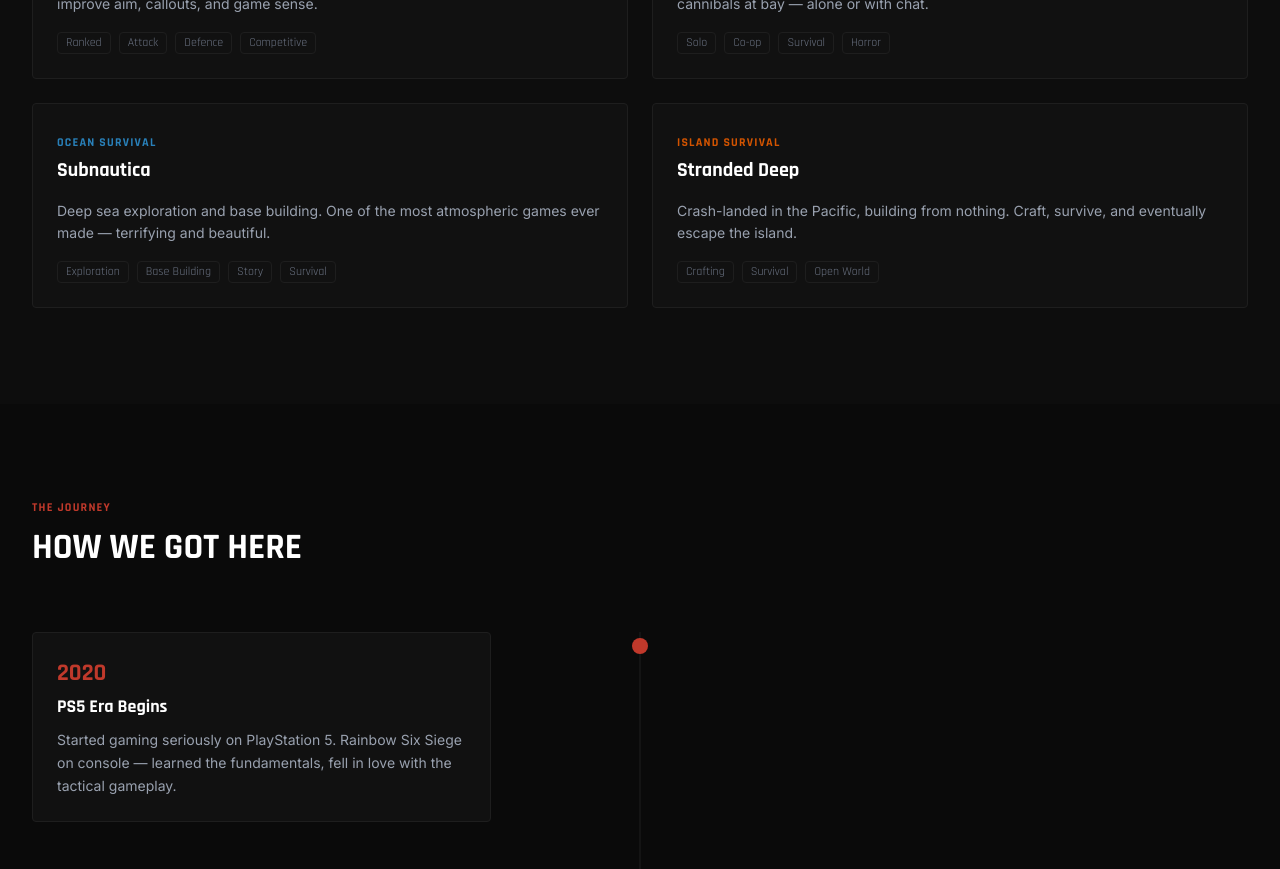
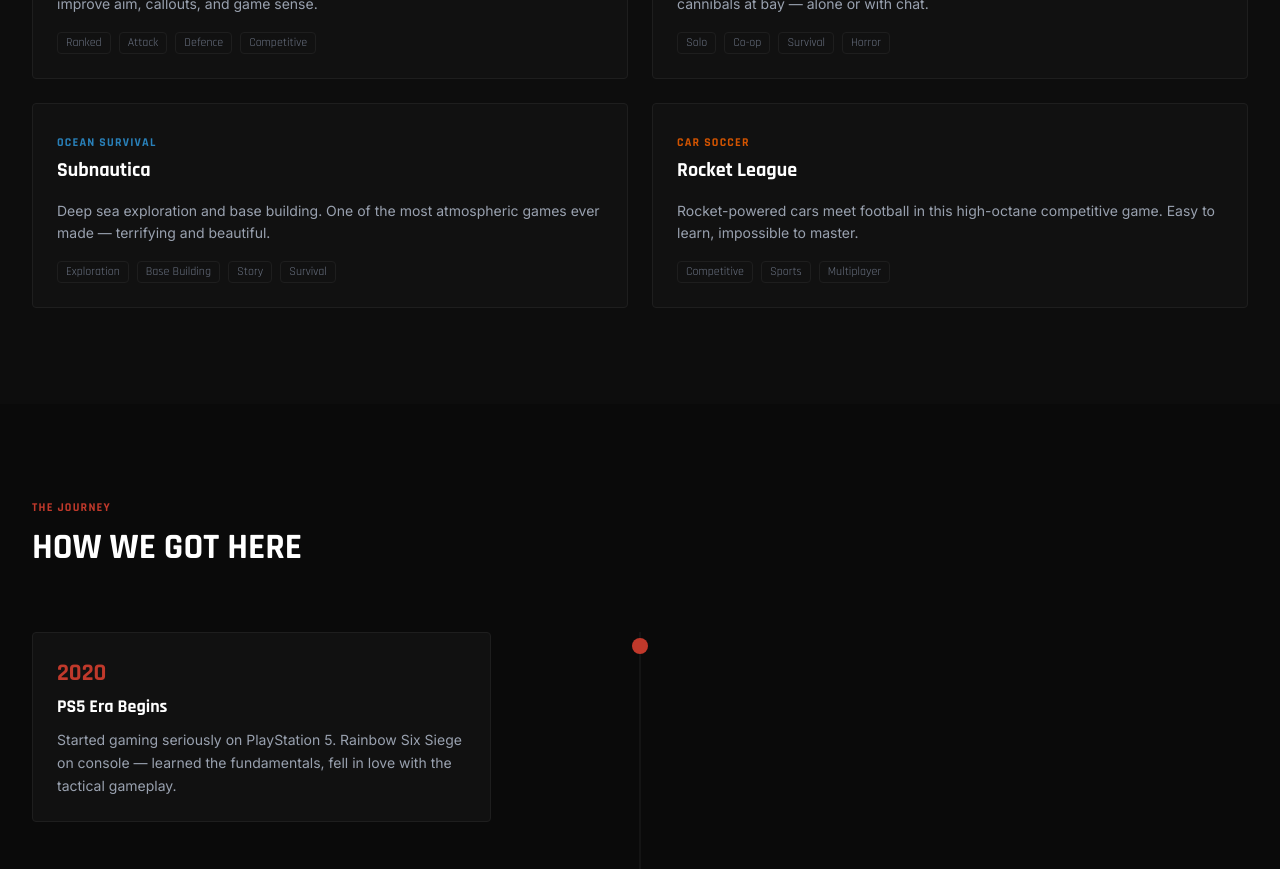
Before and after one commit to christopherrees09-oss/justbobl-website, a React (Vite) app: page /about in a window 1280 px wide. Shown: the part 1480-2349 px from the top of the page. Built offline with nearby package versions, Linux system fonts and the light colour scheme.

Commit message:
updated game description

```diff
--- a/src/pages/About.jsx
+++ b/src/pages/About.jsx
@@ -52,10 +52,10 @@
     color: '#2980b9',
   },
   {
-    name: 'Stranded Deep',
-    role: 'Island Survival',
-    description: 'Crash-landed in the Pacific, building from nothing. Craft, survive, and eventually escape the island.',
-    tags: ['Crafting', 'Survival', 'Open World'],
+    name: 'Rocket League',
+    role: 'Car Soccer',
+    description: 'Rocket-powered cars meet football in this high-octane competitive game. Easy to learn, impossible to master.',
+    tags: ['Competitive', 'Sports', 'Multiplayer'],
     color: '#d35400',
   },
 ];
```
